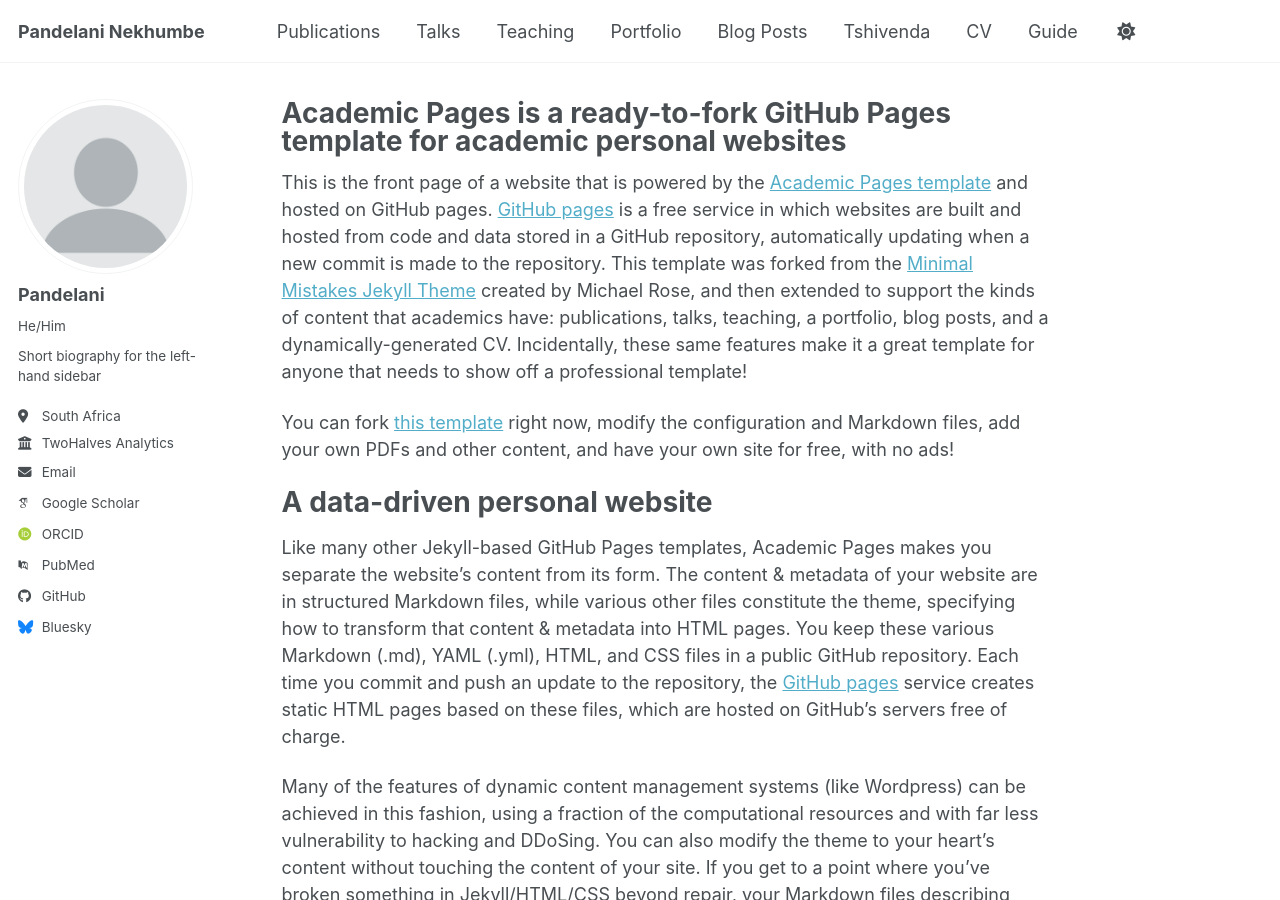
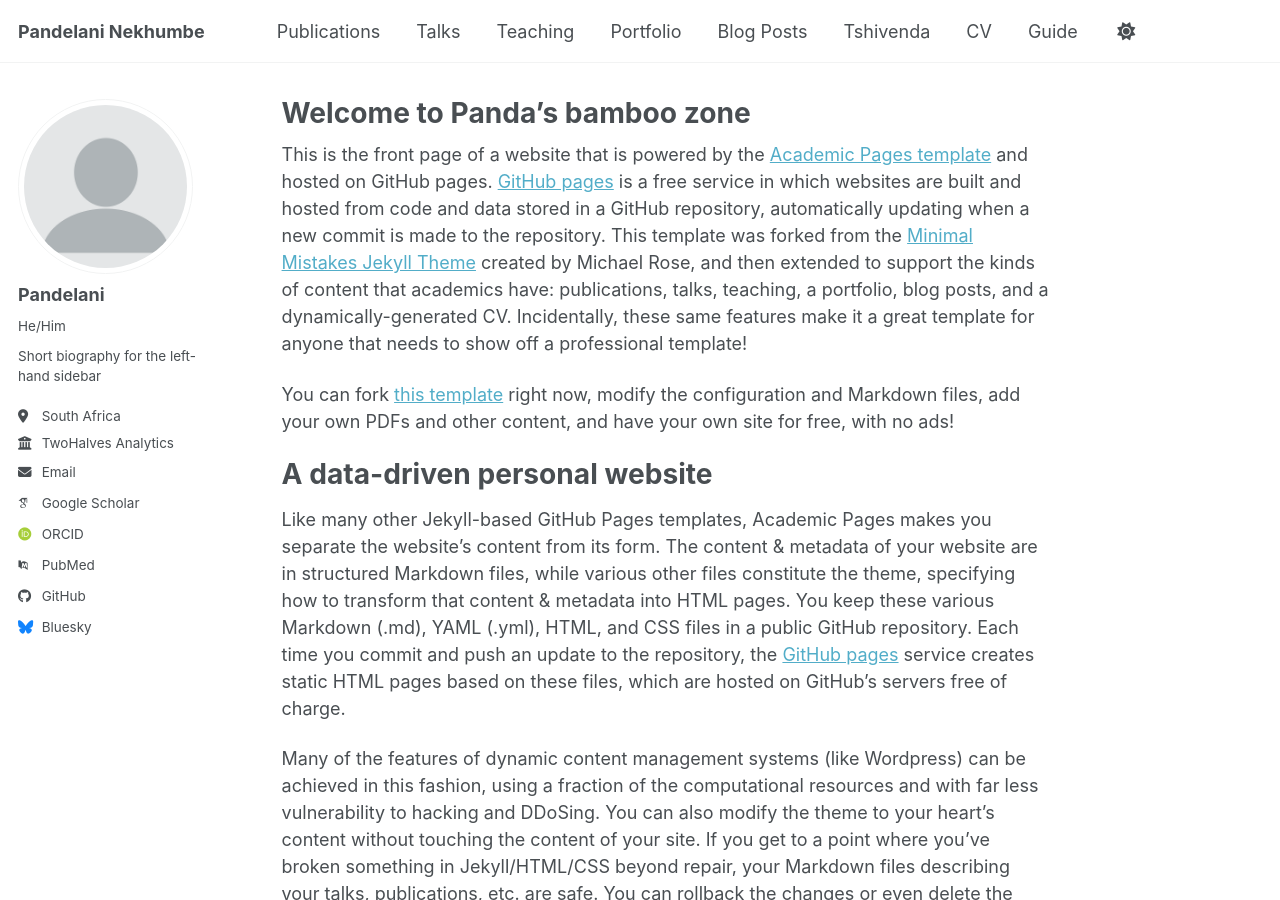
Before and after one commit to Pandelani/Pandelani.github.io, a Jekyll site: the page built from _pages/about.md, in a window 1280 px wide and 900 px high. Built offline with Jekyll 4.4.1, drawn with Linux system fonts in a browser that asks for light colours; some web fonts are replaced; a script bundle is joined from its source files by our own code; library files that are not in the unit come from our copies.

Commit message:
Update title in about.md to 'Welcome to Panda's bamboo zone'

```diff
--- a/_pages/about.md
+++ b/_pages/about.md
@@ -1,6 +1,6 @@
 ---
 permalink: /
-title: "Academic Pages is a ready-to-fork GitHub Pages template for academic personal websites"
+title: "Welcome to Panda's bamboo zone"
 author_profile: true
 redirect_from:
   - /about/
```
